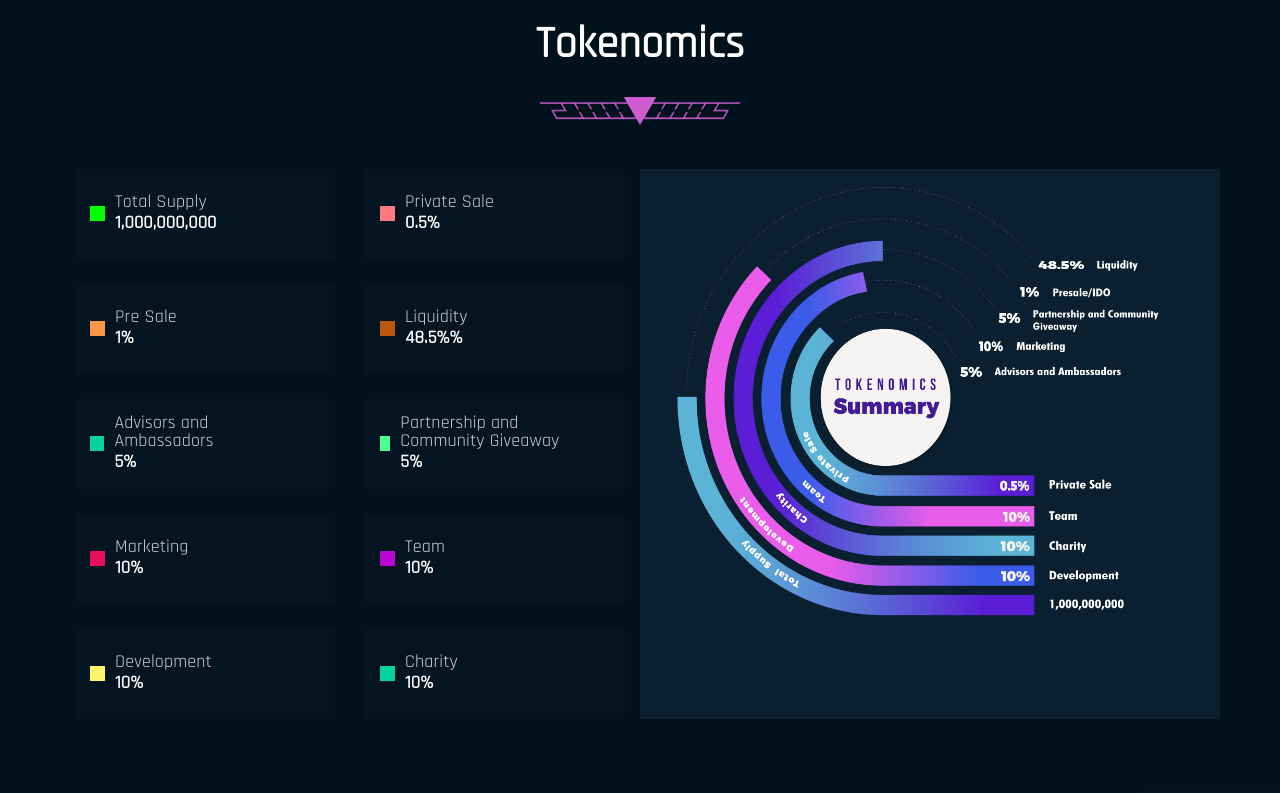
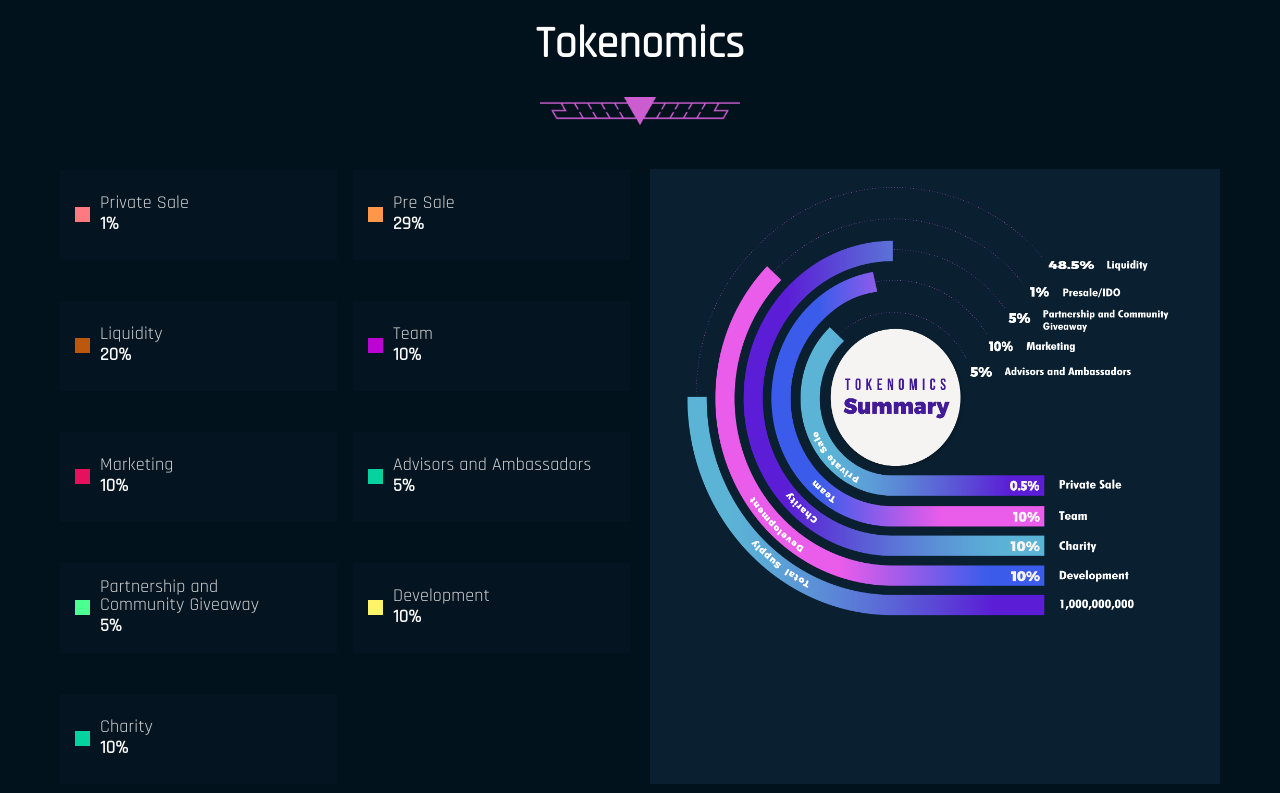
Before and after one commit to anasaliw/NEXUS-GALAXY, a React (Create React App) app: page / in a window 1280 px wide. Shown: the part 967-1760 px from the top of the page. Built offline with nearby package versions, Linux system fonts and the light colour scheme.

Commit message:
better push

```diff
--- a/src/components/Home/Tokonomics/TokenomicStyles.js
+++ b/src/components/Home/Tokonomics/TokenomicStyles.js
@@ -65,6 +65,8 @@ export const ImageBox = styled(Box)(({ theme }) => ({
 export const CardMainBox = styled(Box)(({ theme }) => ({
   width: "100%",
   display: "flex",
+  marginRight: "20px",
+  marginTop: "16px",
 
   [theme.breakpoints.down(700)]: {
     flexDirection: "column",
--- a/src/components/Home/Tokonomics/Tokenomics.jsx
+++ b/src/components/Home/Tokonomics/Tokenomics.jsx
@@ -1,4 +1,4 @@
-import { Box } from "@mui/material";
+import { Box, Grid } from "@mui/material";
 import React from "react";
 import {
   CardSubTitle,
@@ -15,23 +15,21 @@ import {
 } from "./TokenomicStyles";
 
 const leftList = [
-  { bgColor: "#00FF00", title: "Total Supply", subTitle: "1,000,000,000" },
-  { bgColor: "#FF974B", title: "Pre Sale", subTitle: "1%" },
+  { bgColor: "#FF7981  ", title: "Private Sale", subTitle: "1%" },
+  { bgColor: "#FF974B", title: "Pre Sale", subTitle: "29%" },
+  { bgColor: "#BC570E  ", title: "Liquidity", subTitle: "20%" },
+  { bgColor: "#BB05D3  ", title: "Team", subTitle: "10%" },
+  { bgColor: "#E6115C  ", title: "Marketing", subTitle: "10%" },
   { bgColor: "#05D39F  ", title: "Advisors and Ambassadors", subTitle: "5%" },
-  { bgColor: "#E6115C  ", title: "Marketing", subTitle: "10%" },
-  { bgColor: "#FFF369  ", title: "Development", subTitle: "10%" },
-];
-const rightList = [
-  { bgColor: "#FF7981  ", title: "Private Sale", subTitle: "0.5%" },
-  { bgColor: "#BC570E  ", title: "Liquidity", subTitle: "48.5%%" },
   {
     bgColor: "#4BFF91  ",
     title: "Partnership and Community Giveaway",
     subTitle: "5%",
   },
-  { bgColor: "#BB05D3  ", title: "Team", subTitle: "10%" },
+  { bgColor: "#FFF369  ", title: "Development", subTitle: "10%" },
   { bgColor: "#05D39F", title: "Charity", subTitle: "10%" },
 ];
+const rightList = [];
 
 function Tokenomics() {
   return (
@@ -54,14 +52,15 @@ function Tokenomics() {
       <MainContentBox>
         <CardMainBox>
           {/* //!LeftCard */}
-          <CardChildBox>
+          <Grid container spacing={2}>
             {leftList.map((data, index) => (
-              <ListBox key={index}>
+              <Grid key={index} item lg={6} md={6} sm={6} xs={12}>
+                <ListBox>
                   {/* // !color Box */}
                   <Box
                     sx={{
-                    height: "15px",
-                    width: "15px",
+                      minHeight: "15px",
+                      minWidth: "15px",
                       backgroundColor: data.bgColor,
                       marginRight: "10px",
                       marginLeft: "10px",
@@ -73,31 +72,9 @@ function Tokenomics() {
                     <CardSubTitle>{data.subTitle}</CardSubTitle>
                   </Box>
                 </ListBox>
+              </Grid>
             ))}
-          </CardChildBox>
-
-          {/* //!Right Card */}
-          <CardChildBox>
-            {rightList.map((data, index) => (
-              <ListBox>
-                {/* // !color Box */}
-                <Box
-                  sx={{
-                    height: "15px",
-                    width: "15px",
-                    backgroundColor: data.bgColor,
-                    marginRight: "10px",
-                    marginLeft: "10px",
-                  }}
-                ></Box>
-
-                <Box>
-                  <CardTitle>{data.title}</CardTitle>
-                  <CardSubTitle>{data.subTitle}</CardSubTitle>
-                </Box>
-              </ListBox>
-            ))}
-          </CardChildBox>
+          </Grid>
         </CardMainBox>
         {/* //!Image */}
         <ImageBox>
```
Lines whose indentation alone changed are shown as unchanged.
